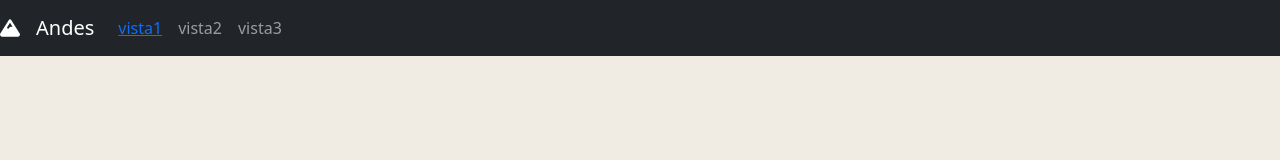
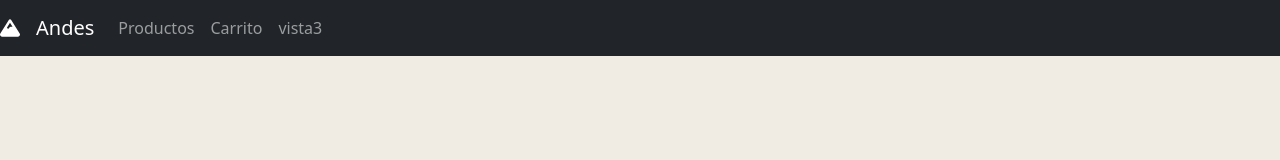
Before and after one commit to No-Country/C6-21-T-Java-React, a React (Create React App) app in the folder e-commerce-c6-21/: page / in a window 1280 px wide. Shown: the top 160 px of the page. Built offline with nearby package versions, Linux system fonts and the light colour scheme.

Commit message:
trimming

```diff
--- a/e-commerce-c6-21/src/components/Header/Navbar.js
+++ b/e-commerce-c6-21/src/components/Header/Navbar.js
@@ -15,8 +15,8 @@ function NavbarComponent() {
           <Navbar.Toggle aria-controls="basic-navbar-nav" />
           <Navbar.Collapse id="basic-navbar-nav">
             <Nav>
-              <Nav.Link> <Link to="/cart">vista1</Link></Nav.Link>
-              <Nav.Link href='vista2'>vista2</Nav.Link>
+              <Nav.Link href='/Product'>Productos</Nav.Link>
+              <Nav.Link href='/cart'>Carrito</Nav.Link>
               <Nav.Link href='vista3'>vista3</Nav.Link>
           </Nav>
           </Navbar.Collapse>
```
